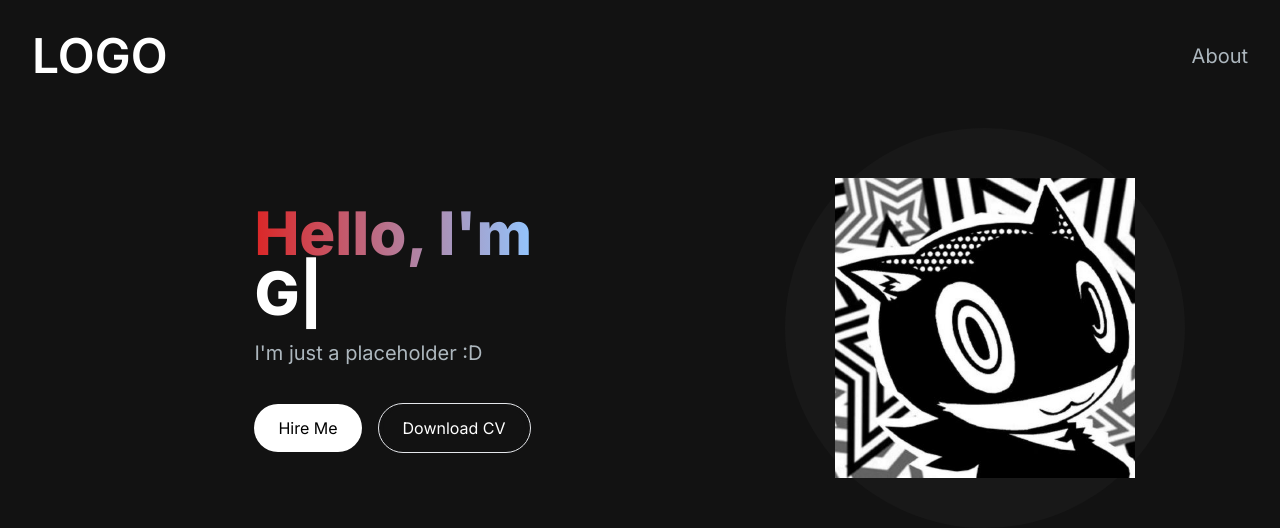
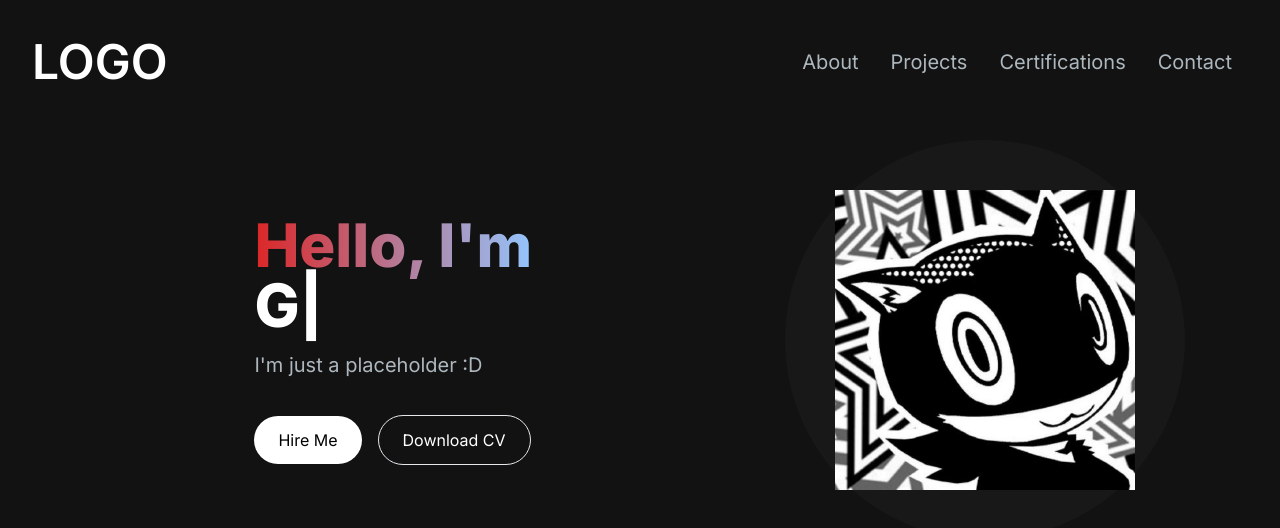
Before and after one commit to DaniloNicacio/danilonicacio.github.io, a Next.js app: page / in a window 1280 px wide. Shown: the top 528 px of the page. Built offline with nearby package versions, Linux system fonts and the light colour scheme.

Commit message:
[FEAT] - Created NavLink component

```diff
--- /dev/null
+++ b/app/components/NavLink.jsx
@@ -0,0 +1,12 @@
+import Link from "next/link";
+const NavLink = ({href, title}) => {
+    return(
+        <Link
+        href={href}
+        className="block py-2 pl-3 pr-4 text-[#ADB7BE] sm:text-xl rounded md:p-0 hover:text-white">
+        {title}
+        </Link>
+    );
+};
+
+export default NavLink;
--- a/app/components/Navbar.jsx
+++ b/app/components/Navbar.jsx
@@ -1,17 +1,40 @@
 import React from "react";
 import Link from "next/link";
+import NavLink from "@/app/components/NavLink";
+
+{/* Navbar Setup */}
+const navLinks = [
+    {
+        title: "About",
+        path: "#about",
+    },
+    {
+        title: "Projects",
+        path: "#projects",
+    },
+    {
+        title: "Certifications",
+        path: "#certifications",
+    },
+    {
+        title: "Contact",
+        path: "#contact"
+    }
+]
 const Navbar = () => {
     return(
         <nav>
             <div className="flex flex-wrap items-center justify-between mx-auto p-8">
-                <Link href={'/'} className="text-5xl text-white font-semibold">LOGO</Link>
+                <Link href={'/'} className="text-lg md:text-5xl text-white font-semibold">LOGO</Link>
                 <div className="menu hidden md:block md:w-auto" id="navbar">
-                    <ul>
-                        <li>
-                            <Link href={"#about"} className="block py-2 pl-3 pr-4 text-[#ADB7BE] sm:text-xl rounded md:p-0 hover:text-white">
-                                About
-                            </Link>
-                        </li>
+                    <ul className="flex p-4 md:pd-0 md:flex-row md:space-x-8 mt-0">
+                        {
+                            navLinks.map((link, index) => (
+                                <li key={index}>
+                                    <NavLink href={link.path} title={link.title}/>
+                                </li>
+                            ))
+                        }
                     </ul>
                 </div>
             </div>
```
